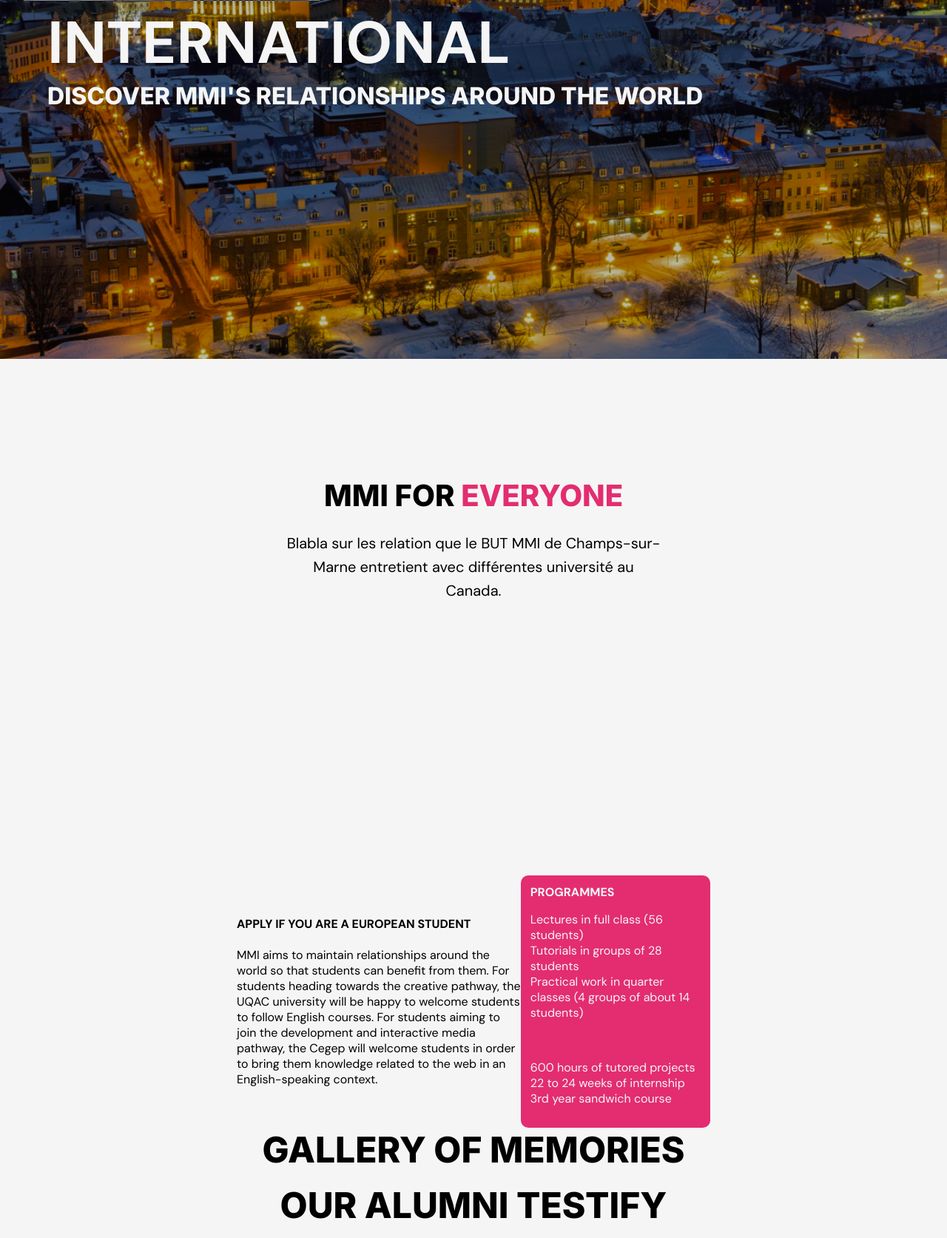
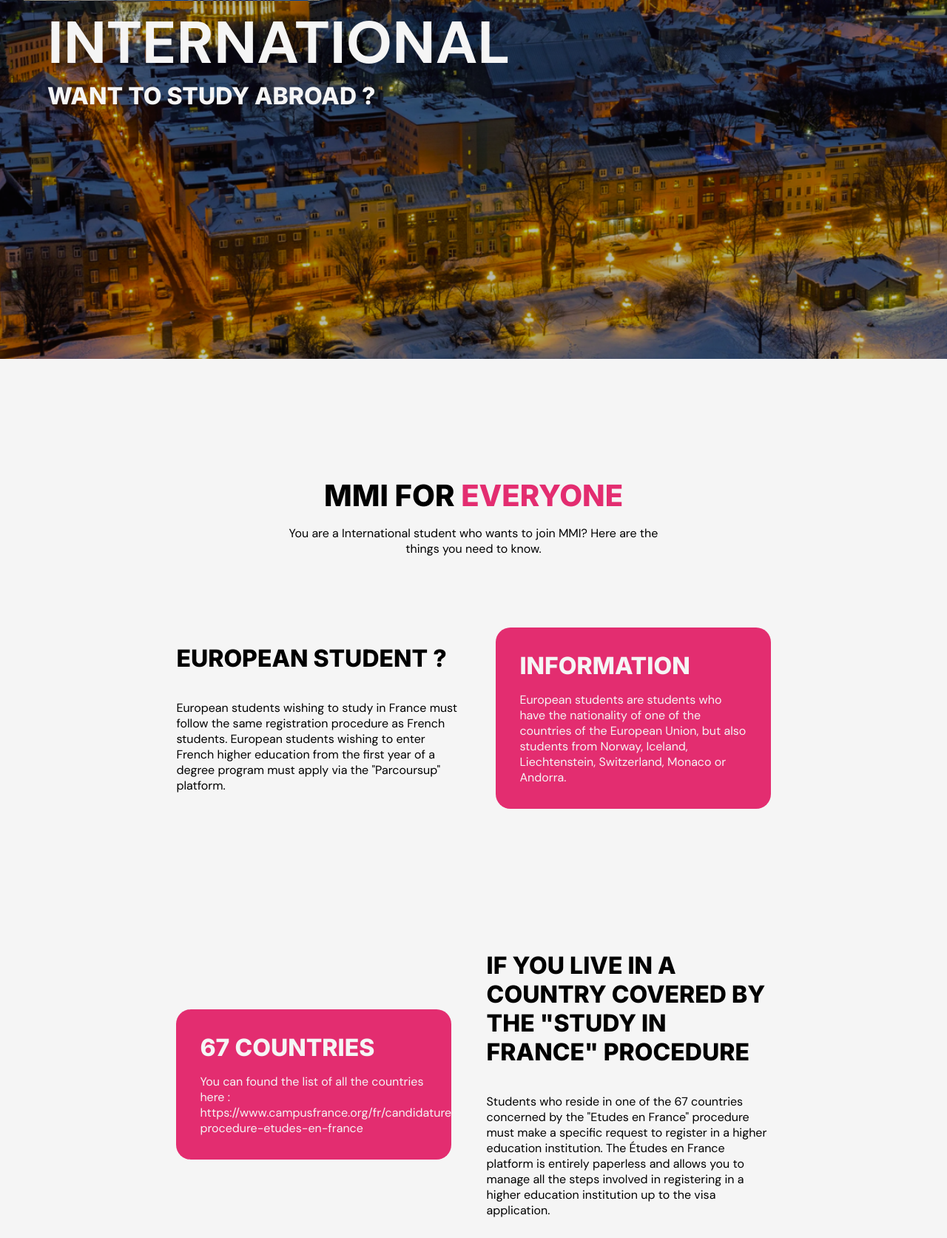
Before and after one commit to NoamSeb/refonte_MMI, a PHP site: page /international.html in a window 1280 px wide. Shown: the part 315-1988 px from the top of the page at 74% size. Run offline with PHP 8.4, Linux system fonts and the light colour scheme; some libraries are stand-ins or nearby versions; grey boxes are pictures that could not be loaded.

Commit message:
international

```diff
--- a/international.html
+++ b/international.html
@@ -5,7 +5,9 @@
     <meta charset="UTF-8">
     <meta http-equiv="X-UA-Compatible" content="IE=edge">
     <meta name="viewport" content="width=device-width, initial-scale=1.0">
-    <script src="https://cdnjs.cloudflare.com/ajax/libs/jquery/3.6.3/jquery.min.js" integrity="sha512-STof4xm1wgkfm7heWqFJVn58Hm3EtS31XFaagaa8VMReCXAkQnJZ+jEy8PCC/iT18dFy95WcExNHFTqLyp72eQ==" crossorigin="anonymous" referrerpolicy="no-referrer"></script>
+    <script src="https://cdnjs.cloudflare.com/ajax/libs/jquery/3.6.3/jquery.min.js"
+        integrity="sha512-STof4xm1wgkfm7heWqFJVn58Hm3EtS31XFaagaa8VMReCXAkQnJZ+jEy8PCC/iT18dFy95WcExNHFTqLyp72eQ=="
+        crossorigin="anonymous" referrerpolicy="no-referrer"></script>
     <script src="https://unpkg.com/scroll-out/dist/scroll-out.min.js"></script>
 
     <title>International</title>
@@ -60,8 +62,8 @@
                 <div class="menu-link">
                     <span class="hamburger-icon">
                         <span class="hamburger-bar hamburger-bar-1"></span>
-                    <span class="hamburger-bar hamburger-bar-2"></span>
-                    <span class="hamburger-bar hamburger-bar-3"></span>
+                        <span class="hamburger-bar hamburger-bar-2"></span>
+                        <span class="hamburger-bar hamburger-bar-3"></span>
                     </span>
                 </div>
             </div>
@@ -69,79 +71,93 @@
     </nav>
     <header class="header international">
         <h1>INTERNATIONAL</h1>
-        <h3>Discover MMI's relationships around the world</h3>
+        <h3>Want to study abroad ?</h3>
     </header>
     <main>
         <div class="content">
             <div class="pagesSecondTitle">
                 <h2>mmi for <span class="pink">everyone</span></h2>
                 <div class="pagesSecondTitleTxt">
-                    <p>Blabla sur les relation que le BUT MMI de Champs-sur-Marne entretient avec différentes université au Canada.</p>
+                    <p>You are a International student who wants to join MMI? Here are the things you need to know.</p>
                 </div>
             </div>
-            <div class="pageContent">
+            <section class="flex">
                 <div class="pageContentTxt">
-                    <p><strong>APPLY IF YOU ARE A EUROPEAN STUDENT
-                    </strong></p>
+                    <h3>EUROPEAN STUDENT ?</h3>
                     <br>
-                    <p>MMI aims to maintain relationships around the world so that students can benefit from them. For students heading towards the creative pathway, the UQAC university will be happy to welcome students to follow English courses. For students
-                        aiming to join the development and interactive media pathway, the Cegep will welcome students in order to bring them knowledge related to the web in an English-speaking context.</p>
+                    <p>European students wishing to study in France must follow the same registration procedure as
+                        French students.
+
+                        European students wishing to enter French higher education from the first year of a degree
+                        program must apply via the "Parcoursup" platform.</p>
 
                 </div>
-                <div class="pageContentImg pinkBackground">
-                    <p><strong>PROGRAMMES</strong></p>
-                    <ul>
-                        <li>Lectures in full class (56 students)</li>
-                        <li>Tutorials in groups of 28 students</li>
-                        <li>Practical work in quarter classes (4 groups of about 14 students)</li>
-                    </ul>
+                <div class="paragraphe pinkBackground">
+                    <h3>INFORMATION</h3>
+                    <p>
+                        European students are students who have the nationality of one of the countries of the European
+                        Union, but also students from Norway, Iceland, Liechtenstein, Switzerland, Monaco or Andorra.
+                    </p>
+                </div>
+            </section>
+            <section class="flex">
+                <div class="paragraphe pinkBackground">
+                    <h3>67 COUNTRIES</h3>
+                    <p>
+                        You can found the list of all the countries here :
+                        https://www.campusfrance.org/fr/candidature-procedure-etudes-en-france
+                    </p>
+                </div>
+
+                <div class="pageContentTxt">
+                    <h3>IF YOU LIVE IN A COUNTRY COVERED BY THE "STUDY IN FRANCE" PROCEDURE</h3>
                     <br>
-                    <ul>
-                        <li>600 hours of tutored projects</li>
-                        <li>22 to 24 weeks of internship</li>
-                        <li>3rd year sandwich course</li>
-                    </ul>
-                </div>
-            </div>
-            <div class="memories">
-                <h2>GALLERY OF MEMORIES</h2>
-                <!--
+                    <p>Students who reside in one of the 67 countries concerned by the "Etudes en France" procedure must
+                        make a specific request to register in a higher education institution.
 
-                    SLIDER
-
-                -->
-            </div>
-            <div class="temoignage">
-                <h2 class="testimonyTitle">OUR ALUMNI TESTIFY</h2>
-                <!--
-
-                SLIDER
-
-            -->
-            </div>
-            <div class="pageContent">
-                <div class="pageContentTxt">
-                    <p><strong>MMIND: ENGLISH FROM FRANCE</strong></p>
-                    <br>
-                    <p>In order to maintain close links with the English language, the students are in charge of the instagram account mmind which allows them to highlight events on a weekly basis. In addition, every year, the second year students are in
-                        charge of coming up with a new design for the instagram posts that will follow throughout the school year.
-                    </p>
+                        The Études en France platform is entirely paperless and allows you to manage all the steps
+                        involved in registering in a higher education institution up to the visa application.</p>
 
                 </div>
-                <div class="pageContentImg">
-                    <img src="medias/mmind.png" alt="">
+            </section>
+
+            <section class="flex">
+
+                <div class="pageContentTxt">
+                    <h3>APPLY FOR THE FIRST YEAR OF A DEGREE PROGRAM</h3>
+                    <br>
+                    <p>
+                        The procedures for applying for registration in the first year of a degree program vary
+                        according to your situation.
+                        <br><br>
+                        You live in a country that is part of the "Study in France" procedure and you have the
+                        nationality of the country in which you live. (For example, you live in Morocco and have
+                        Moroccan nationality)
+                        <br><br>
+                        If you are preparing a French or European baccalaureate, you must make your wishes on the
+                        "Parcoursup" platform and follow the "Studies in France" procedure at the same time.
+                    </p>
                 </div>
-            </div>
-        </div>
-        </div>
-        <p class="seeMore"> <strong>Back to events</strong></p>
+                <div class="paragraphe pinkBackground">
+                    <p>
+                        If you are preparing another diploma (giving access to French higher education), you will have to make a Demande d'Admission Préalable (DAP) and follow the "Etudes en France" procedure. The DAP is done online from the "Etudes en France" platform.
+<br><br>
+If you live in a country that is part of the "Etudes en France" procedure and you are a citizen of a European Union country, (for example, you live in Senegal but have German nationality), you must only make your wishes on the "Parcoursup" platform.
+
+                    </p>
+                </div>
+
+            </section>
+
     </main>
 
     <footer>
         <div class="footer">
             <div class="map">
-                <iframe src="https://www.google.com/maps/embed?pb=!1m18!1m12!1m3!1d2626.1005349879015!2d2.58308131562675!3d48.837221010151026!2m3!1f0!2f0!3f0!3m2!1i1024!2i768!4f13.1!3m3!1m2!1s0x47e60e33dd9a3fdd%3A0x7e5ced48ab7fc8df!2sIUT%20de%20Marne-la-Vall%C3%A9e%20-%20Universit%C3%A9%20Gustave%20Eiffel!5e0!3m2!1sfr!2sfr!4v1672012216586!5m2!1sfr!2sfr"
-                    style="border:0; border-radius: 30px;" allowfullscreen="" loading="lazy" referrerpolicy="no-referrer-when-downgrade"></iframe>
+                <iframe
+                    src="https://www.google.com/maps/embed?pb=!1m18!1m12!1m3!1d2626.1005349879015!2d2.58308131562675!3d48.837221010151026!2m3!1f0!2f0!3f0!3m2!1i1024!2i768!4f13.1!3m3!1m2!1s0x47e60e33dd9a3fdd%3A0x7e5ced48ab7fc8df!2sIUT%20de%20Marne-la-Vall%C3%A9e%20-%20Universit%C3%A9%20Gustave%20Eiffel!5e0!3m2!1sfr!2sfr!4v1672012216586!5m2!1sfr!2sfr"
+                    style="border:0; border-radius: 30px;" allowfullscreen="" loading="lazy"
+                    referrerpolicy="no-referrer-when-downgrade"></iframe>
             </div>
             <div class="campus">
                 <h3>Campus</h3>
@@ -159,14 +175,17 @@
                     <li> mmi-dir.iut@univ-eiffel.fr</li>
                 </ul>
                 <div class="socials">
-                    <a href="https://www.instagram.com/mmi_champs/" target="_blank"><img src="medias/icons/insta_icon.svg" alt="Page Instagram"></a>
-                    <a href="https://twitter.com/mmi_champs" target="_blank"><img src="medias/icons/twitter_icon.svg" alt="Page Twitter"></a>
+                    <a href="https://www.instagram.com/mmi_champs/" target="_blank"><img
+                            src="medias/icons/insta_icon.svg" alt="Page Instagram"></a>
+                    <a href="https://twitter.com/mmi_champs" target="_blank"><img src="medias/icons/twitter_icon.svg"
+                            alt="Page Twitter"></a>
 
                 </div>
             </div>
         </div>
         <div class="credits">
-            <p>2023&#160;&#160;&#160;-&#160;&#160;&#160;BUT Métiers du Multimédia & de l’Internet, Champs-sur-Marne © Tous droits réservés</p>
+            <p>2023&#160;&#160;&#160;-&#160;&#160;&#160;BUT Métiers du Multimédia & de l’Internet, Champs-sur-Marne ©
+                Tous droits réservés</p>
             <h3>mentions légales</h3>
         </div>
 
--- a/style.css
+++ b/style.css
@@ -1025,20 +1025,14 @@ footer {
     font-weight: 900;
     font-size: 2.5rem;
 }
-
-.pagesSecondTitleTxt {
-    display: block;
-    margin: auto;
-    margin-top: 1.5rem;
+section.flex {justify-content: center;}
+.paragraphe {
+    padding: 2rem;
+    color: var(--color-white);
+    border-radius: 20px;
+    width: 30%;
+    box-sizing: content-box;
 }
-
-.pagesSecondTitleTxt p {
-    font-family: 'DM Sans', sans-serif;
-    font-size: 1.25rem;
-    line-height: 161.2%;
-    margin-bottom: 7rem;
-}
-
 .evenements {
     display: grid;
     grid-template-columns: repeat(2, 1fr);
@@ -1057,7 +1051,7 @@ footer {
     align-items: center;
 }
 
-.canada, .mmind {
+.canada, .mmind, .flex {
     margin: 6rem auto;
     display: flex;
     align-items: center;
```
